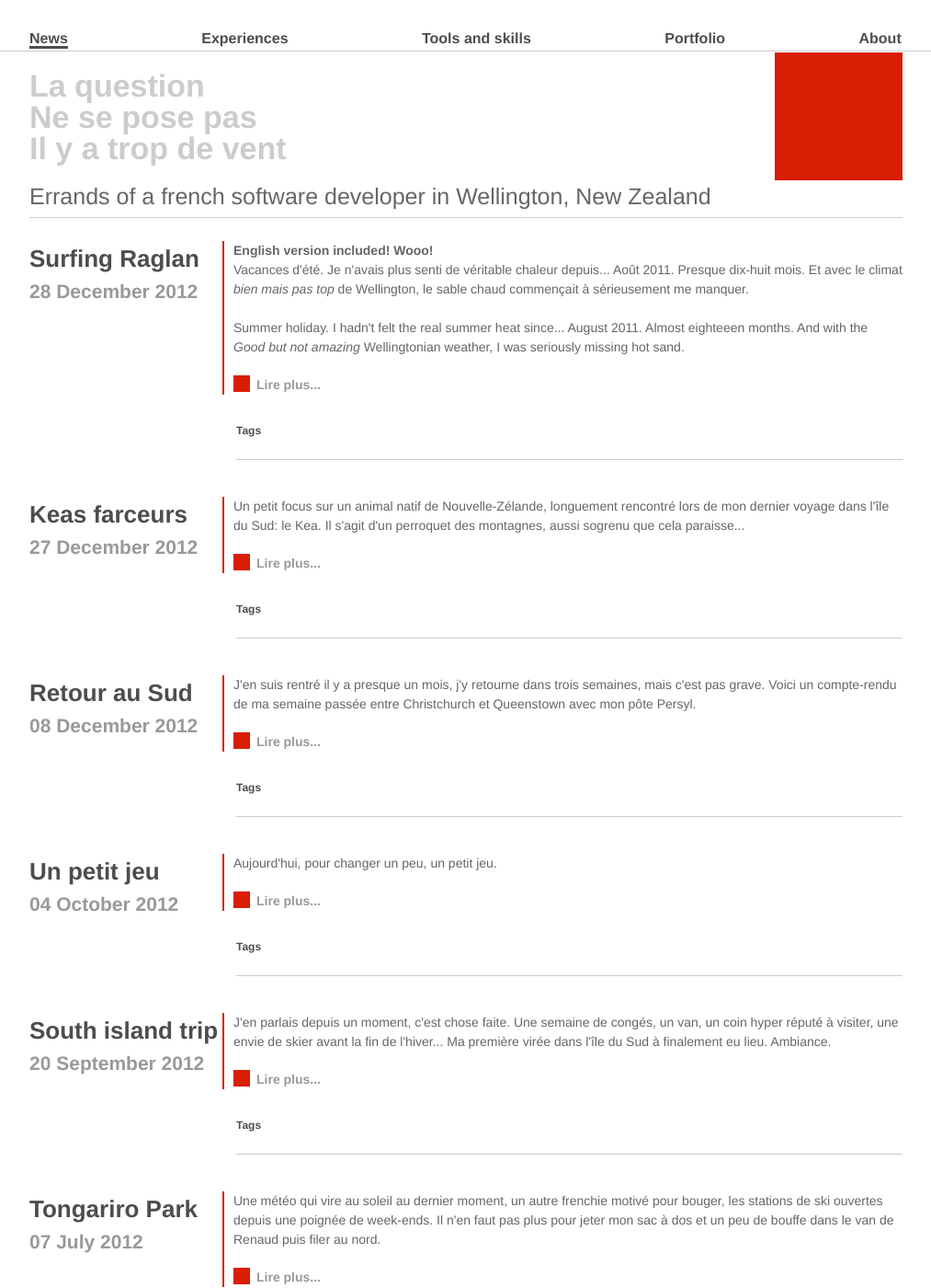
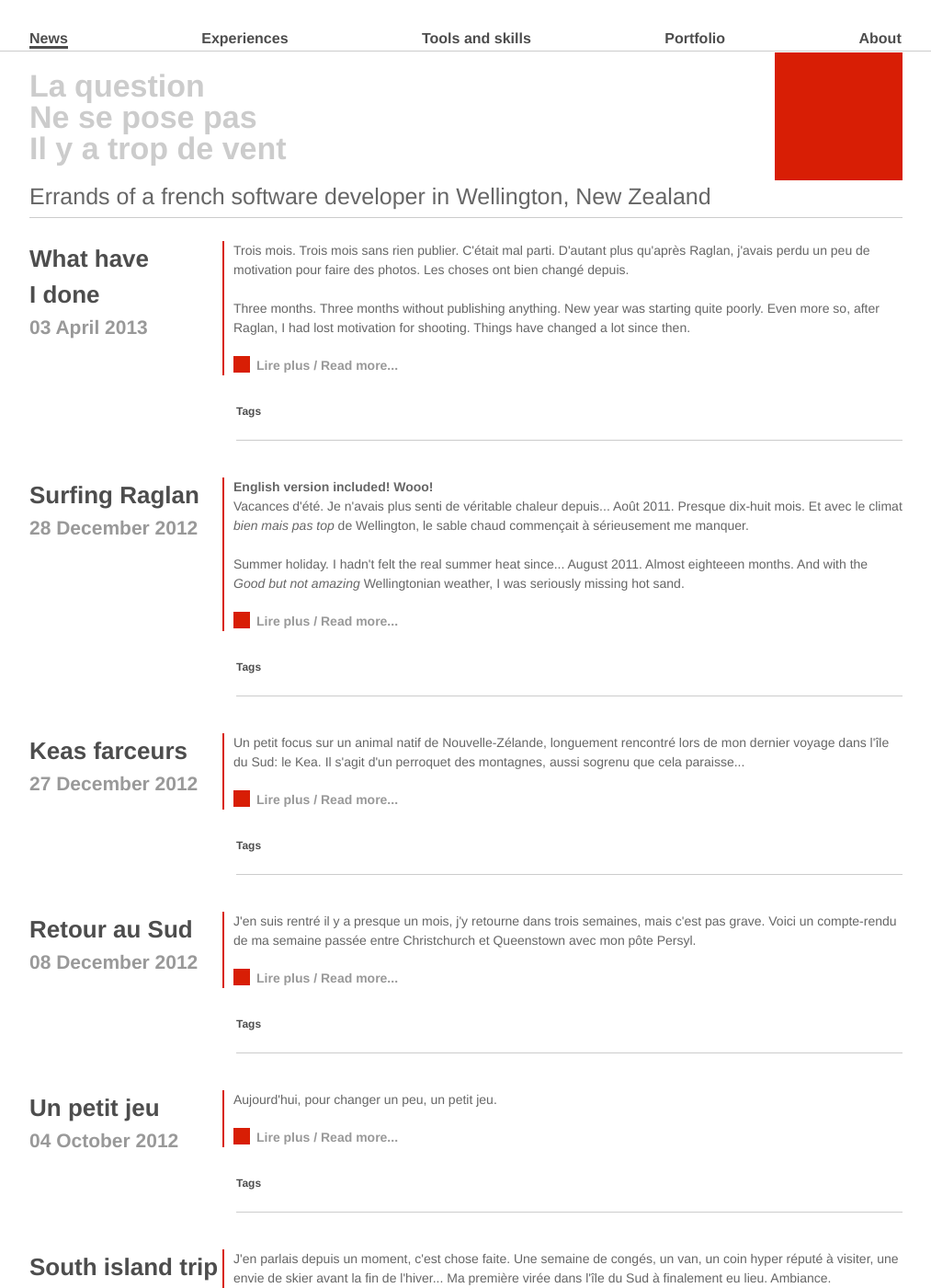
Before and after one commit to vaevictis/vaevictis.github.com, a Jekyll site: the page built from index.html, in a window 1280 px wide and 1400 px high. Shown: the whole window at 92% size, without its empty margins (133-1146 px from the left). Built offline with Jekyll 4.4.1, drawn with Linux system fonts in a browser that asks for light colours; nearby versions of some CDN libraries; some of the changed text lies outside the part shown.

Commit message:
New post: what have I done

```diff
--- /dev/null
+++ b/_posts/2013-04-03-what-have-I-done.markdown
@@ -0,0 +1,162 @@
+---
+layout: detailed_post
+title: "What have <br /> I done"
+abstract: "Trois mois. Trois mois sans rien publier. C'était mal parti. D'autant plus qu'après Raglan, j'avais perdu un peu de motivation pour faire des photos. Les choses ont bien changé depuis.
+<br />
+<br />
+
+Three months. Three months without publishing anything. New year was starting quite poorly. Even more so, after Raglan, I had lost motivation for shooting. Things have changed a lot since then."
+
+published: true
+---
+
+[<img src="http://vaevictis.smugmug.com/Unclassified/what-have-I-done/i-FZsCwq6/0/S/YOM_1684-S.jpg">] (http://vaevictis.smugmug.com/Unclassified/what-have-I-done/28737063_SX2NGH)
+
+Scroll to <strong id="fr"><a href="#en">English version</a></strong>
+<br />
+<br />
+
+3 mois. 3 mois sans rien publier. C'était mal parti. D'autant plus qu'après Raglan, je n'avais plus non-plus la motivation de refaire des photos. Les choses ont bien changé depuis.
+
+Je me suis remis à la photo il y a un mois et demi. Une soixantaine d'images. Parcours commenté.
+<br />
+<br />
+
+Queenstown. Fourche cassée par la compagnie aérienne. Sessions de VTT descente d'enfer. Paysages grandioses.
+<br />
+<br />
+
+Préparation d'un cours de photo. Au programme: diaphragme, obturateur, ISO, exposition, profondeur de champ... C'est quoi tout ça ? Il s'avère que j'ai appris quelques petits trucs durant les mois / années passées. Au passage, quelques images plutôt plaisantes pour discuter avec les élèves.
+<br />
+<br />
+
+Soirée avec les collègues du boulot.
+<br />
+<br />
+
+Session dans un bar à bières artisanales (penser "Mandrin", pas "Heineken") qui vient d'ouvrir... Devinez où... Juste en bas de mon boulot. Toute ressemblance avec des faits ayant déjà eu lieu serait purement fortuite. Il s'avère que ce coin est un parc d'attraction pour photographes. Faut que j'y retourne. Je vais peut-être faire ma première expo là-bas, ils ouvrent un de leurs murs à un créatif différent chaque mois et on a discuté rapidement avec le proprio, faut juste que je pédale pour faire avancer ce n+1ème schmilblick.
+<br />
+<br />
+
+Expérimentations avec un flash distant et ma frimousse, sans télécommande ni trépied. Bonjour la galère pour avoir une mise au point correcte au retardateur, face à l'appareil. Des photos un peu étranges et amusantes, à défaut d'être particulièrement esthétiques.
+<br />
+<br />
+
+Vraiment, je n'ai pas de mots assez fort pour remercier les gens qui m'ont offert ce gros appareil plein de boutons compliqués. C'est juste en train de changer ma vie.
+<br />
+<br />
+
+Dégustation de whisky. Au bureau, organisé par Joe, l'homme à la tête encadrée.
+<br />
+<br />
+
+des collocs, des verres pleins ou vides, de la lumière et des courbes.
+<br />
+<br />
+
+Et le début d'un emploi du temps qui a juste explosé. Paul, un autre collègue, qui débarque un jour et me demande si je veux bien lui tirer le portrait.
+Ben...
+Ok.
+<br />
+<br />
+
+Une image qui restera longtemps dans ma mémoire, comme un déclencheur. Après tout, si j'essayais de voir ce que ça donne, la photo au quotidien.
+<br />
+<br />
+
+Week-end à Martinborough, dans les vignes les plus proches de Wellington, puis vers le cap Palliser, la pointe sud de l'île du nord. Un régal pour les papilles. Et un peu pour la vue aussi...
+<br />
+<br />
+
+Des portraits, des portraits, et encore des portraits. Quelques images de moi que j'aime, ce qui est vraiment rare.
+<br />
+<br />
+
+Expo en cours d'installation. Andy et des membres de sa communauté ont monté un court projet artistique pendant le week-end de Pâques. Décidemment, j'aime bien les gens qui font des trucs avec passion.
+<br />
+<br />
+
+Shooting familial, pour un couple de collocataires d'Andy et leur petit Kohen.
+<br />
+<br />
+
+Encore des portraits, une première expérimentation avec un arrière-plan continu. plusieurs sources avec un fond blanc, ce n'est pas évident à gérer...
+<br />
+<br />
+
+Non photographié, il y a eu des questions d'immigration, puisque maintenant je ne suis plus en visa vacances travail, l'achat du billet d'avion pour mon mois en Françe en Juillet (j'arrive le 12, youhoo!), et... Plein de raton-laveurs.
+<br />
+<br />
+
+Retour à la <a href="#fr"><strong id="en">version française</strong></a>
+<br />
+<br />
+
+Three months. Three months without publishing anything. New year was starting quite poorly. Even more so that after Raglan, I had lost a bit of motivation for shooting. Things have changed a lot since then.
+<br />
+<br />
+
+Queenstown. Twisted forks during the flight from Wellington. Downhill mountain bike sessions as if we were coming right out of hell. Breathtaking landscapes.
+<br />
+<br />
+
+Preparing a photo course. On the menu: diaphragm, shutter, ISO, exposure, depth of field... What's all that? I happen to have learned a few tricks during the last months / years. So, a few pics to talk with students.
+<br />
+<br />
+
+Night out with my workmates.
+<br />
+<br />
+
+Photo shoot in a craft beer bar (Think "Garage Project", not "Steinlager") that has just opened... Guess where... Just down my office. Any similarity with facts which would have already happened would purely be fortuit. As a matter of fact, this place is a real photographer's theme park. I have to go back there.
+<br />
+<br />
+
+Experiences with a remote speedlight and my face, without any remote or tripod. "Hello troubles", when it comes to getting the focus right just with the timer. Strange and fun pictures, if not particularly beautiful.
+<br />
+<br />
+
+I can't find words strong enough to thank the friends and family who gathered to offer me this big gizmo full of buttons and levers. It's just changing my
+<br />
+<br />
+
+Whisky tasting. At the office, organised by Joe, the framed head american guy.
+<br />
+<br />
+
+Flatmates. Glasses, full or empty, light, and colours. Later on, some curves.
+<br />
+<br />
+
+And the beginning of havoc in my schedule. Paul, another workmate, who takes me appart one day and asks me if I'd shoot portraits for him.
+Well...
+Right.
+<br />
+<br />
+
+A picture which I'll probably remember my whole life. As a trigger. After all, what if I tried to give photography a try as a daily activity.
+<br />
+<br />
+
+Weekend in Martinborough, the closest vineyards from Wellington, then to Cape Palliser, the North Island southernmost point. Amazing for the taste buds, and for the eyes too.
+<br />
+<br />
+
+Portraits, portraits, and portraits again. Some pictures of myself that I actually like, not so common.
+<br />
+<br />
+
+
+Art installation in progress. Andy and his community have built a short artistic project during Easter weekend. I definitely have something for people who live with passion.
+<br />
+<br />
+
+Family shooting, for Andy's flatmates and their little Kohen.
+<br />
+<br />
+
+More portraits, first experimentation with a seamless white background and a few light sources. Work in progress...
+<br />
+<br />
+
+Out of the photography realm, there's been immigration concerns, as I'm now out of my Working Holiday Visa. Setting up the month I'll spend in France in july / august. And... much more.
--- a/index.html
+++ b/index.html
@@ -16,7 +16,7 @@ layout: news
 			</a>
 			<p>
 				{{ post.abstract }}<br />
-				<a class="more" href="{{ post.url }}">Lire plus...</a>
+				<a class="more" href="{{ post.url }}">Lire plus / Read more...</a>
 			</p>
 			<p class="tags">
 				<span>Tags</span>
```
